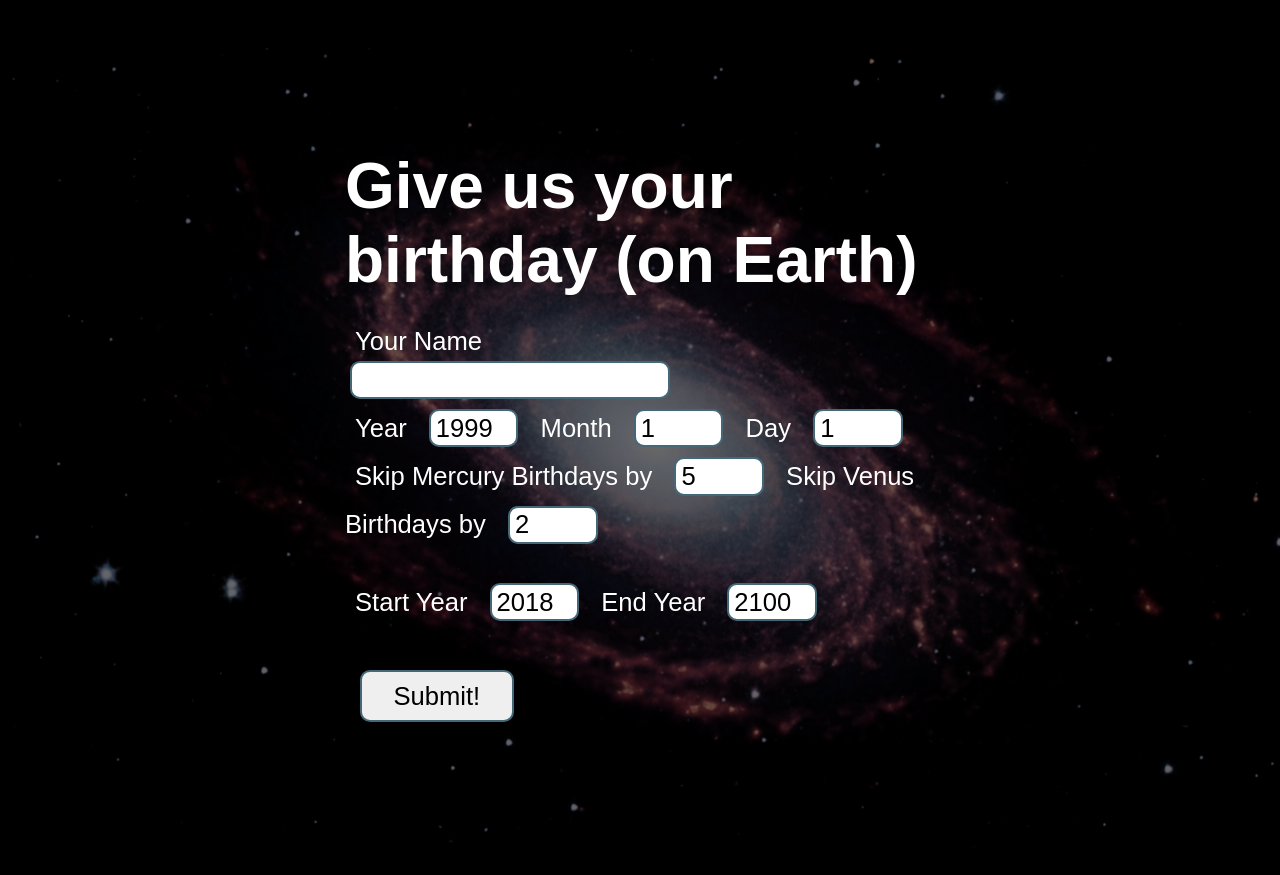
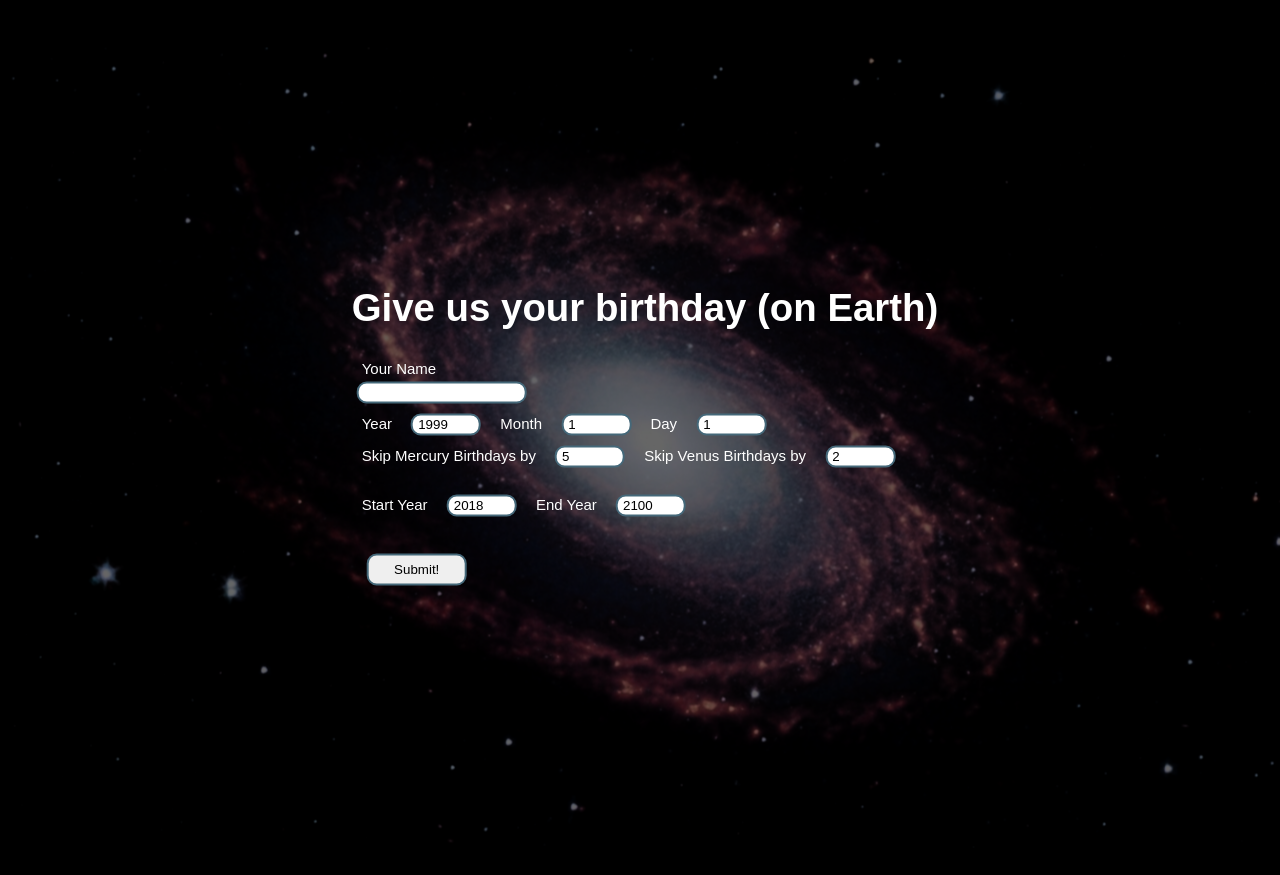
Before and after one commit to apmechev/atro_cakeday, a Flask app: template astro_cakeday/templates/birthday.html in a window 1280 px wide. Run offline with Flask 2, Linux system fonts and the light colour scheme; the template is opened without the code that fills it: values that come from a table or form of the project are taken from there, others are empty; parts of the project's set-up code (start-up, migrations or seed data) failed here and were passed over; some libraries are stand-ins or nearby versions.

Commit message:
smaller css

```diff
--- a/astro_cakeday/static/styles/birthday.css
+++ b/astro_cakeday/static/styles/birthday.css
@@ -3,7 +3,6 @@
   padding: 5;
   border: none;
   font-family: Arial, sans-serif;
-  font-size: 2vw;
 
 }
 
@@ -38,13 +37,12 @@ img.cake {
 
 h1 {
     color: white;
-    font-size: 5vw;
+    font-size: 3vw;
 
 }
 
 h4 {
     color: white;
-    font-size: 2vw;
 }
 
 div.border {
@@ -56,30 +54,28 @@ div.border {
 
 .active {
     color: white;
-    font-size: 2vw;
 }
 
 .validate {
     border: 2px solid #456879;
 	border-radius: 10px;
-	height: 3vw;
-	width: 7vw;
+	height: 22px;
+	width: 70px;
 
 }
 
 .validate_name {
     border: 2px solid #456879;
 	border-radius: 10px;
-	height: 3vw;
-	width: 25vw;
+	height: 22px;
+	width: 170px;
 
 }
 
 .submit {
     border: 2px solid #456879;
 	border-radius: 10px;
-	height: 4vw;
-	width: 12vw;
-    font-size: 2vw;
+	height: 32px;
+	width: 100px;
 
 }
```
